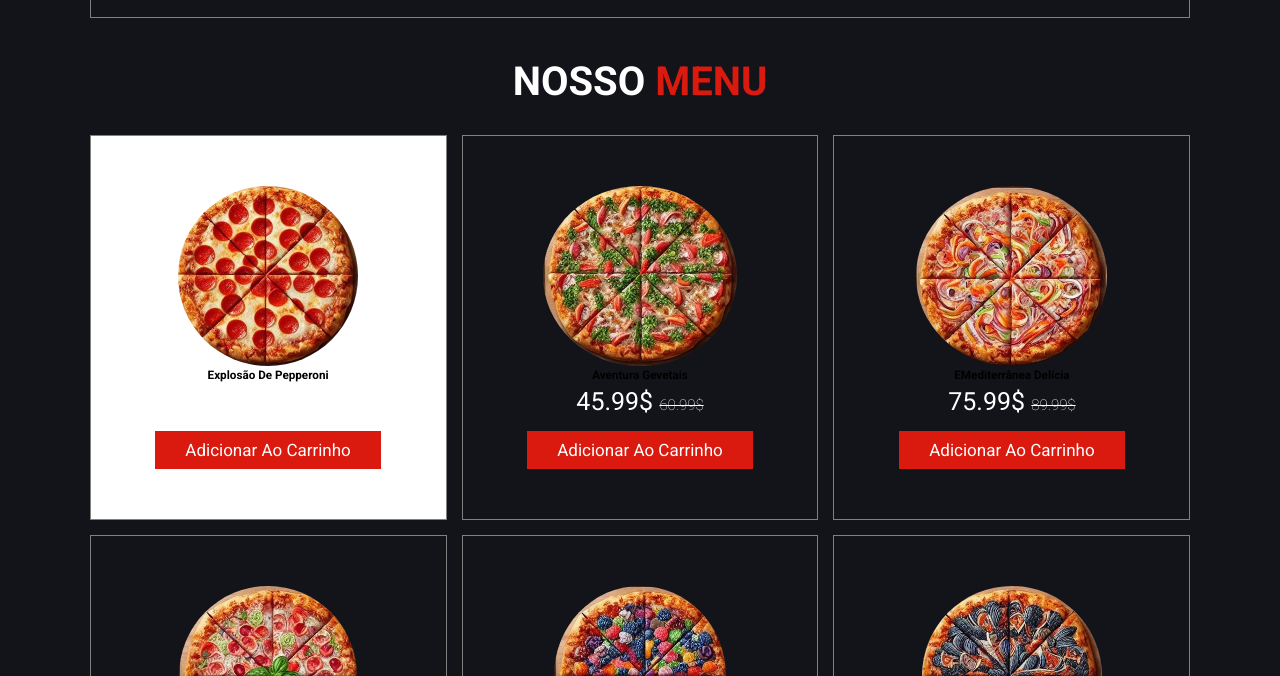
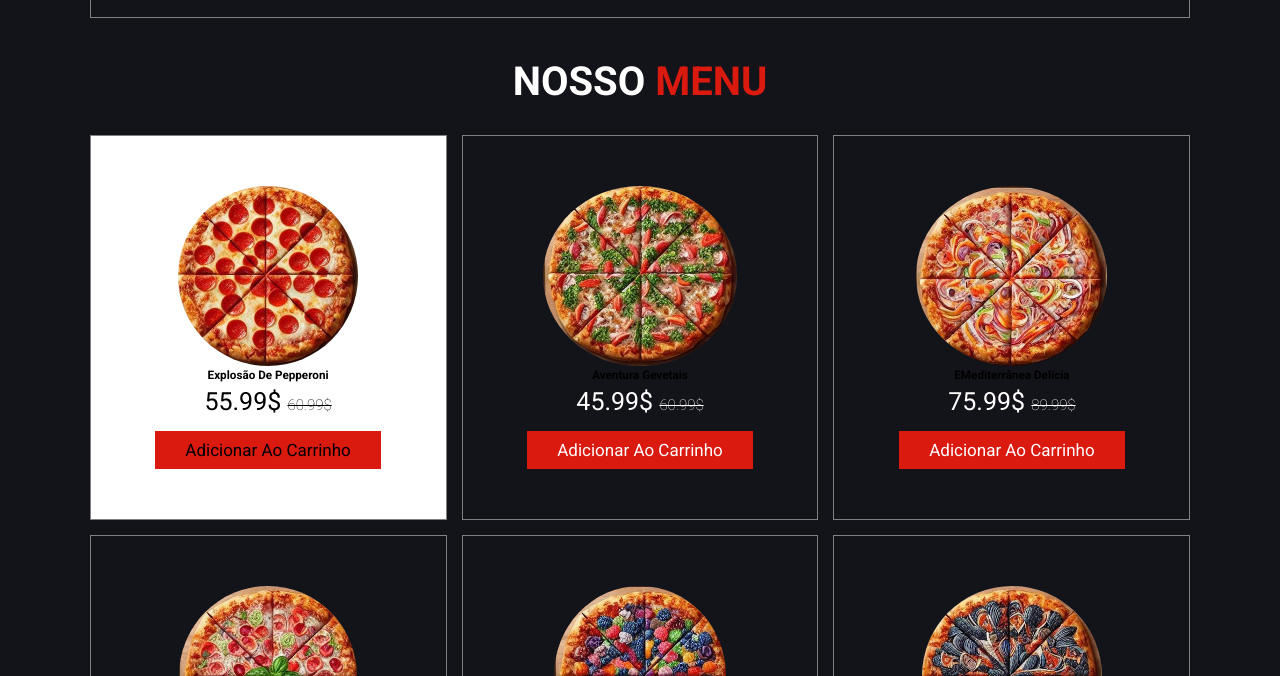
Before and after one commit to EuclidesLeo2007/PIZZA-HASH, a plain HTML site: page pizzaria-hash.html in a window 1280 px wide. In both pictures the pointer is over the picture 268 px from the left and 1420 px from the top of the page. Shown: the part 1144-1820 px from the top of the page. Drawn offline with Linux system fonts and the light colour scheme.

Commit message:
pizzaria hash

```diff
--- a/pizzaria-hash.css
+++ b/pizzaria-hash.css
@@ -305,5 +305,8 @@ section {
 
 .container .box:hover {
     background: #fff;
-    color: black;
 }
+
+.container .box:hover>*{
+color: black;
+}
```
